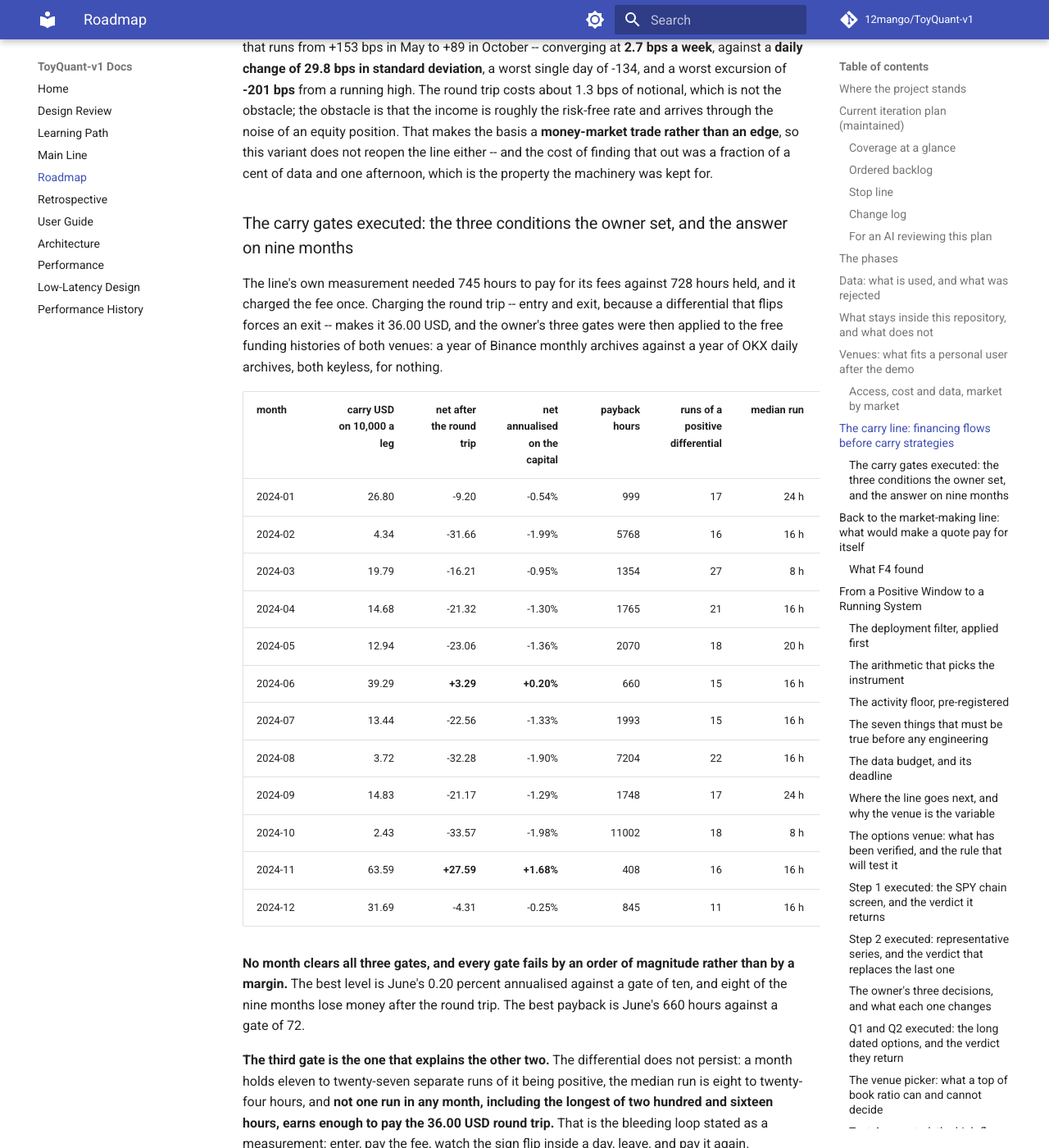
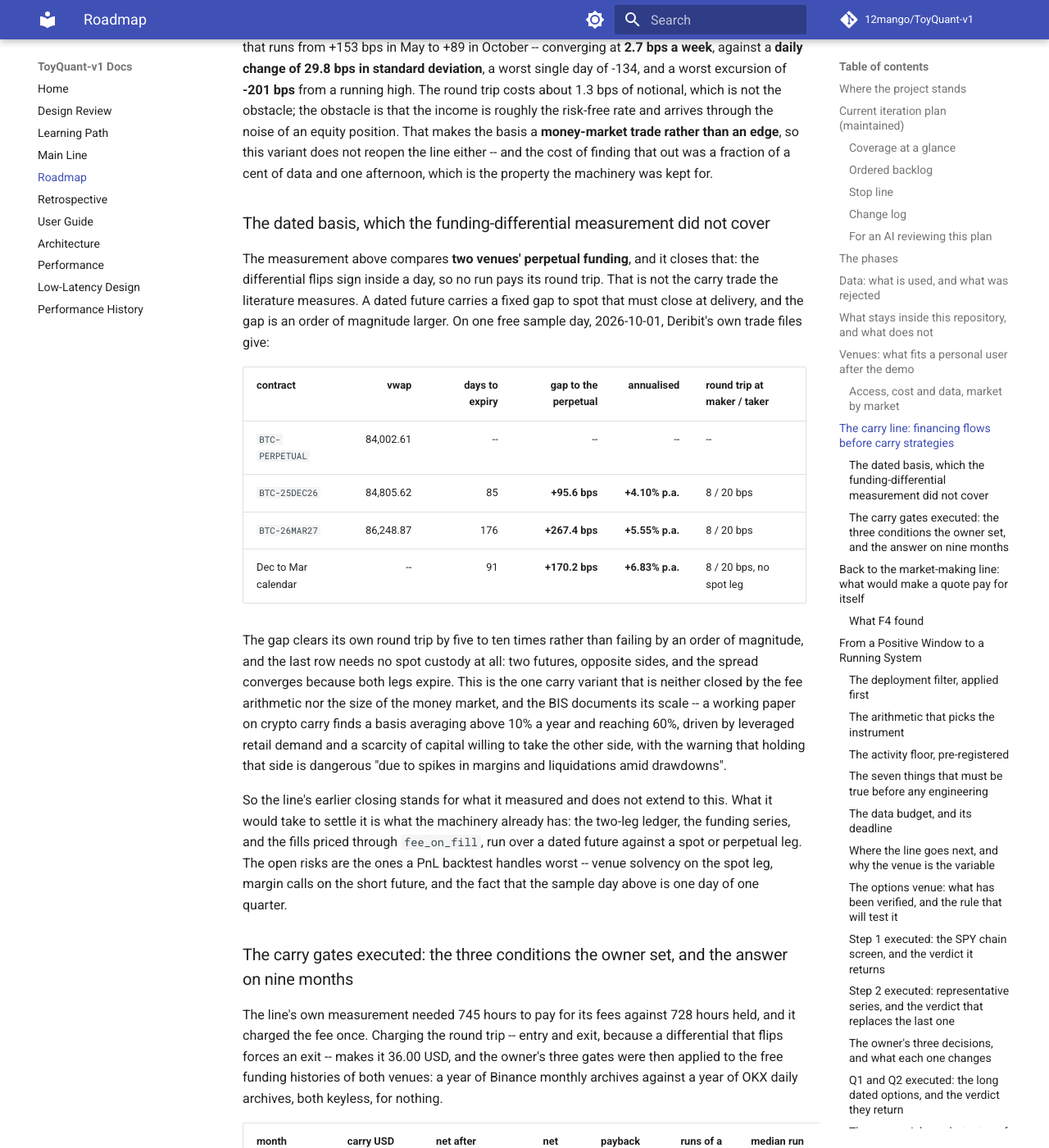
Before and after one commit to 12mango/ToyQuant-v1, an MkDocs documentation site: the page built from docs/ROADMAP.md, in a window 1280 px wide and 1400 px high, scrolled down 15472 px. Shown: the whole window at 82% size. Built offline with MkDocs 1.6.1 and Material for MkDocs 9.7.7, drawn with Linux system fonts in a browser that asks for light colours; comment, search, counter and statistics services are not loaded; some of the changed text lies outside the part shown.

Commit message:
Carry: separate the dated basis from the funding differential
The twelve-month measurement that closed this line compared two venues perpetual funding, where the differential flips sign inside a day. That is not what the literature calls carry: a dated future carries a fixed gap to spot that has to close at delivery, and on one free sample day Deribit quotes it at +95.6 bps over 85 days for BTC-25DEC26 (+4.10% annualised), +267.4 over 176 for BTC-26MAR27 (+5.55%), and +170.2 over 91 for the Dec-to-March calendar (+6.83%, no spot leg at all). A round trip costs 8 to 20 bps, so this clears its own cost five to ten times instead of failing by an order of magnitude, and the BIS documents the size of the same trade at 10% a year on average and up to 60%. The closing above stands for what it measured and does not extend here; the machinery that would settle it -- two legs, a funding series, fills priced through fee_on_fill -- is already in the tree.

```diff
--- a/docs/ROADMAP.md
+++ b/docs/ROADMAP.md
@@ -315,6 +315,33 @@ through the noise of an equity position. That makes the basis a **money-market t
 variant does not reopen the line either -- and the cost of finding that out was a fraction of a cent of data and one
 afternoon, which is the property the machinery was kept for.
 
+### The dated basis, which the funding-differential measurement did not cover
+
+The measurement above compares **two venues' perpetual funding**, and it closes that: the differential flips sign
+inside a day, so no run pays its round trip. That is not the carry trade the literature measures. A dated future
+carries a fixed gap to spot that must close at delivery, and the gap is an order of magnitude larger. On one free
+sample day, 2026-10-01, Deribit's own trade files give:
+
+| contract | vwap | days to expiry | gap to the perpetual | annualised | round trip at maker / taker |
+|---|---:|---:|---:|---:|---|
+| `BTC-PERPETUAL` | 84,002.61 | -- | -- | -- | -- |
+| `BTC-25DEC26` | 84,805.62 | 85 | **+95.6 bps** | **+4.10% p.a.** | 8 / 20 bps |
+| `BTC-26MAR27` | 86,248.87 | 176 | **+267.4 bps** | **+5.55% p.a.** | 8 / 20 bps |
+| Dec to Mar calendar | -- | 91 | **+170.2 bps** | **+6.83% p.a.** | 8 / 20 bps, no spot leg |
+
+The gap clears its own round trip by five to ten times rather than failing by an order of magnitude, and the last row
+needs no spot custody at all: two futures, opposite sides, and the spread converges because both legs expire. This is
+the one carry variant that is neither closed by the fee arithmetic nor the size of the money market, and the BIS
+documents its scale -- a working paper on crypto carry finds a basis averaging above 10% a year and reaching 60%,
+driven by leveraged retail demand and a scarcity of capital willing to take the other side, with the warning that
+holding that side is dangerous "due to spikes in margins and liquidations amid drawdowns".
+
+So the line's earlier closing stands for what it measured and does not extend to this. What it would take to settle
+it is what the machinery already has: the two-leg ledger, the funding series, and the fills priced through
+`fee_on_fill`, run over a dated future against a spot or perpetual leg. The open risks are the ones a PnL backtest
+handles worst -- venue solvency on the spot leg, margin calls on the short future, and the fact that the sample day
+above is one day of one quarter.
+
 ### The carry gates executed: the three conditions the owner set, and the answer on nine months
 
 The line's own measurement needed 745 hours to pay for its fees against 728 hours held, and it charged the fee once.
```
